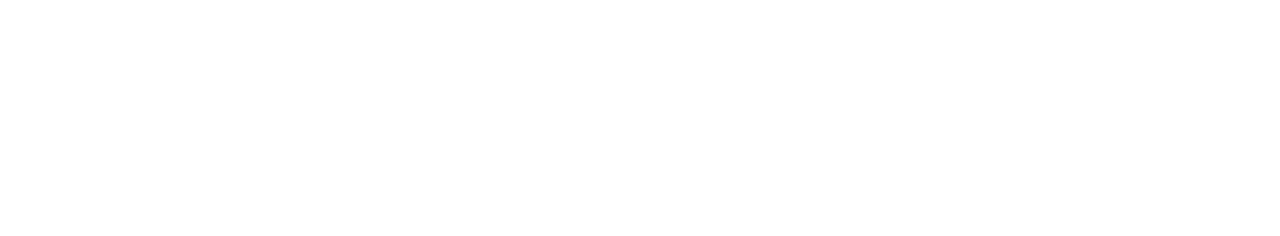
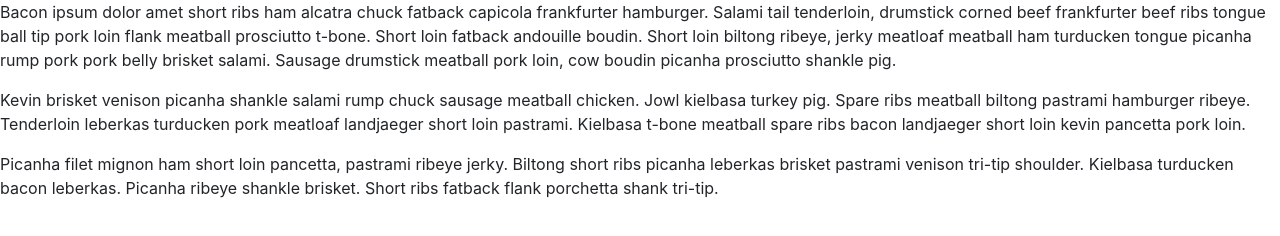
Before and after one commit to jmeuwissen/Bootstrap-Portfolio, a plain HTML site: page index.html in a window 1280 px wide. Drawn offline with nearby package versions, Linux system fonts and the light colour scheme.

Commit message:
added paragraphs to about me

```diff
--- a/index.html
+++ b/index.html
@@ -8,6 +8,16 @@
     <title>About Me</title>
 </head>
     <body>
+        <p>
+                Bacon ipsum dolor amet short ribs ham alcatra chuck fatback capicola frankfurter hamburger. Salami tail tenderloin, drumstick corned beef frankfurter beef ribs tongue ball tip pork loin flank meatball prosciutto t-bone. Short loin fatback andouille boudin. Short loin biltong ribeye, jerky meatloaf meatball ham turducken tongue picanha rump pork pork belly brisket salami. Sausage drumstick meatball pork loin, cow boudin picanha prosciutto shankle pig.
+        </p>
 
+        <p>
+                Kevin brisket venison picanha shankle salami rump chuck sausage meatball chicken. Jowl kielbasa turkey pig. Spare ribs meatball biltong pastrami hamburger ribeye. Tenderloin leberkas turducken pork meatloaf landjaeger short loin pastrami. Kielbasa t-bone meatball spare ribs bacon landjaeger short loin kevin pancetta pork loin.
+        </p>
+
+        <p>
+                Picanha filet mignon ham short loin pancetta, pastrami ribeye jerky. Biltong short ribs picanha leberkas brisket pastrami venison tri-tip shoulder. Kielbasa turducken bacon leberkas. Picanha ribeye shankle brisket. Short ribs fatback flank porchetta shank tri-tip.
+        </p>
     </body>
 </html>
```
